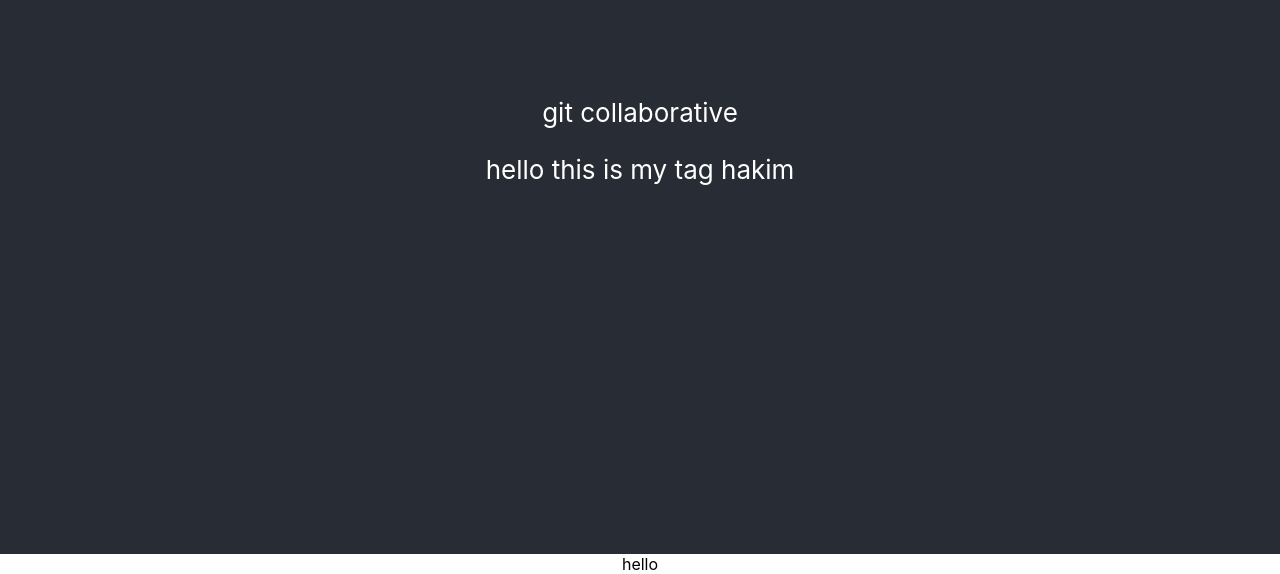
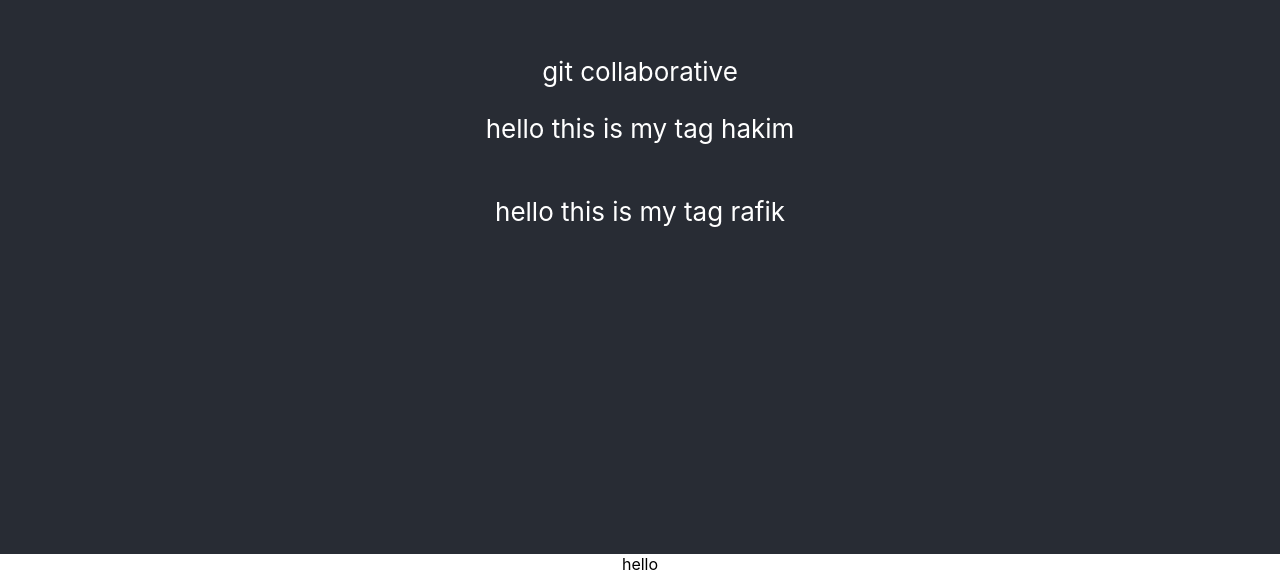
Before and after one commit to gasmi-rafik/git-collaborative, a React (Create React App) app: page / in a window 1280 px wide. Shown: the part 246-820 px from the top of the page. Built offline with nearby package versions, Linux system fonts and the light colour scheme.

Commit message:
commit 3 rafik

```diff
--- a/src/App.js
+++ b/src/App.js
@@ -11,7 +11,7 @@ function App() {
         <Rafik />
 
         <p>hello this is my tag hakim </p>
-
+        <p>hello this is my tag rafik</p>
       </header>
       <Hakim />
     </div>
```
